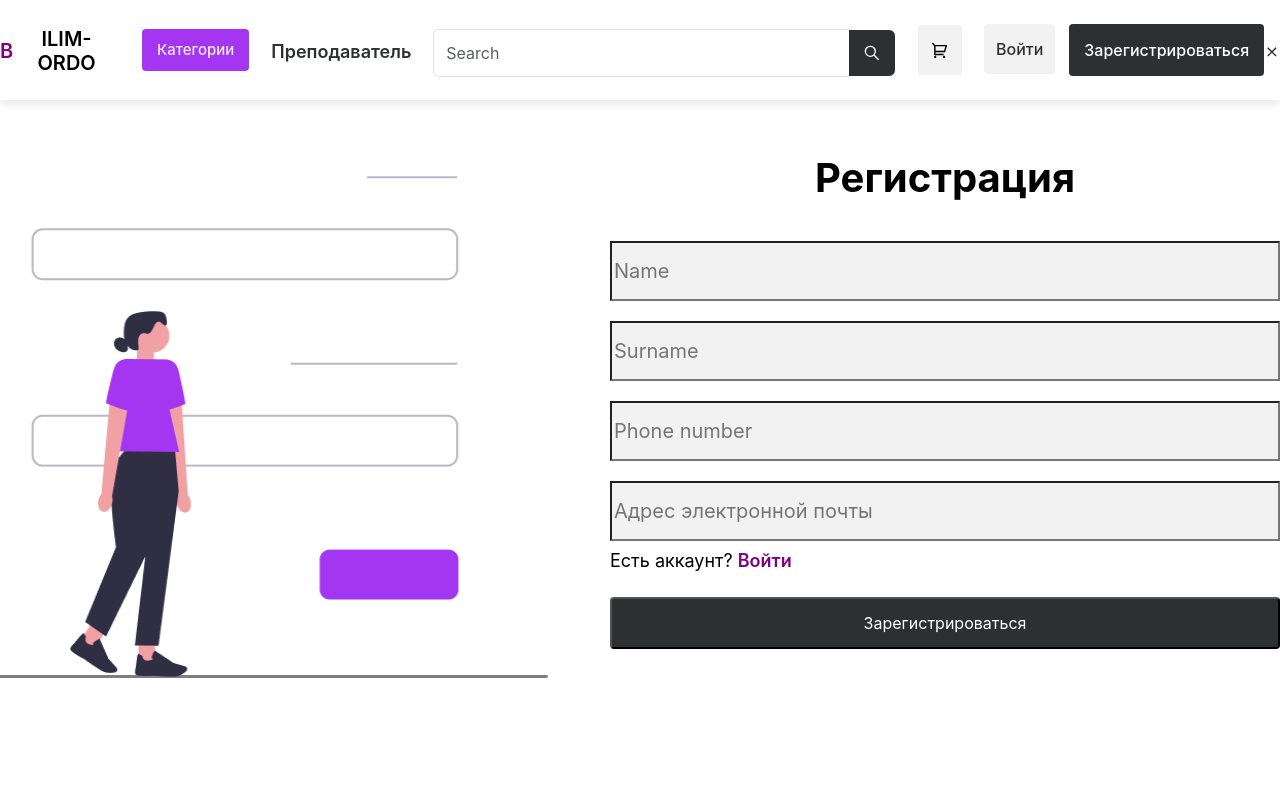
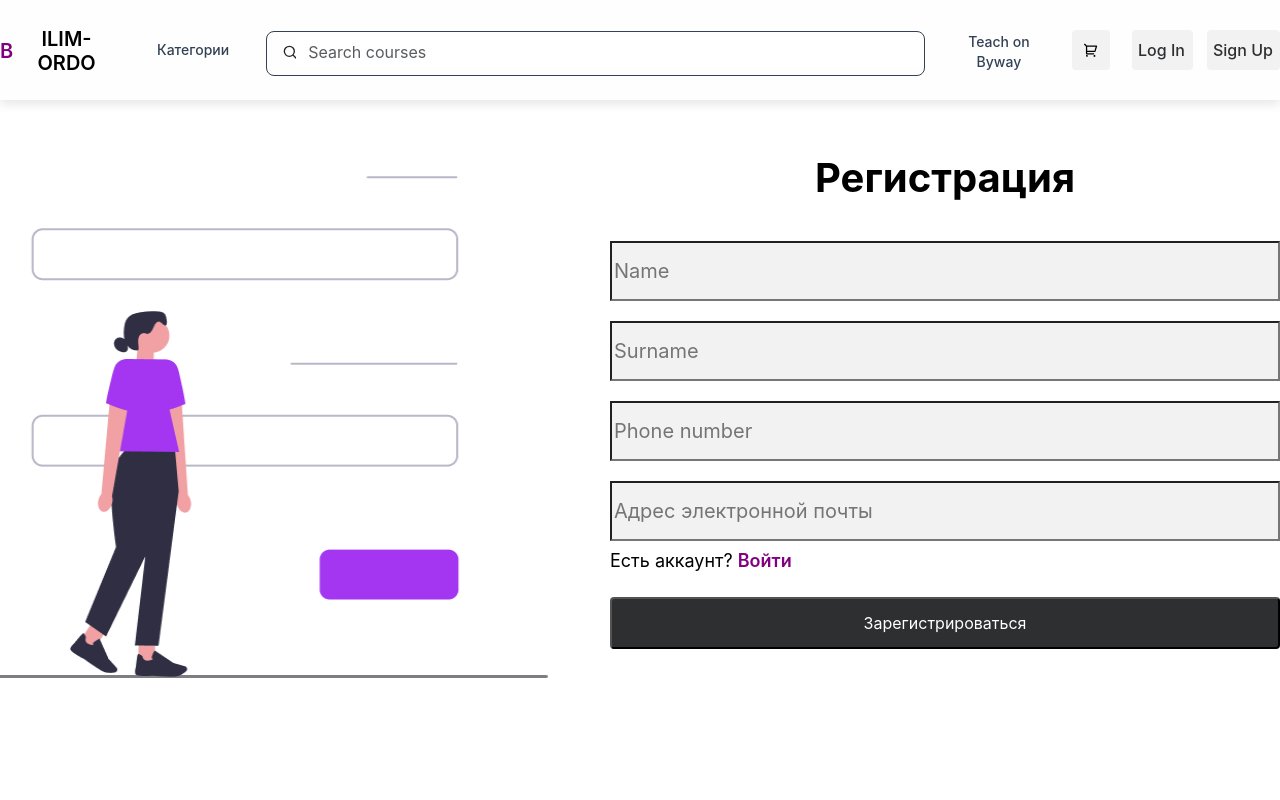
Before and after one commit to okurmenpro/bilim-ordo-frontend, a React (Create React App) app: page /signup in a window 1280 px wide. Shown: the top 800 px of the page. Built offline with nearby package versions, Linux system fonts and the light colour scheme.

Commit message:
HeaderNew

```diff
--- a/src/components/Dropdown/dropdown.css
+++ b/src/components/Dropdown/dropdown.css
@@ -19,16 +19,25 @@
   cursor: pointer;
   padding: 10px 15px 10px 15px;
   border-radius: 4px;
-    background: #A435F0;
   text-align: center;
-    color: #EFEFFF;
+  color: #efefff;
   border: none;
   font-size: 15px;
   cursor: pointer;
+
+  color: rgb(51, 65, 85);
+  font-family: Inter;
+  font-size: 14px;
+  font-weight: 500;
+  line-height: 20px;
+  letter-spacing: 0%;
+  text-align: left;
 }
 
 .cate-btn:hover {
   background: #a433efe5;
+  transition: 0.3s ease;
+  color: white;
 }
 
 .submenu {
@@ -111,7 +120,6 @@
 
 .submenu .menu-item.active {
   color: rgb(89, 27, 212);
-
 }
 
 .subsubmenu .menu-item.active {
--- a/src/components/Header/Header.scss
+++ b/src/components/Header/Header.scss
@@ -8,8 +8,6 @@
   background-color: #fefefe;
   position: fixed;
   z-index: 999;
-
-
 }
 
 .head {
@@ -22,7 +20,6 @@
   width: 100%;
   max-width: 1280px;
   margin: 0 auto;
-
 }
 
 .bilim {
@@ -49,8 +46,6 @@ a {
   padding-bottom: 20px;
   text-decoration: none;
 }
-
-
 
 .buttons {
   display: flex;
@@ -87,11 +82,15 @@ a {
 }
 
 .teacher-page {
+  width: 200px;
   p {
-    font-size: 18px;
-    font-weight: 600;
-    line-height: 21.09px;
-    color: #2D2F31;
+    color: rgb(51, 65, 85);
+    font-family: Inter;
+    font-size: 14px;
+    font-weight: 500;
+    line-height: 20px;
+    letter-spacing: 0%;
+    text-align: center;
     cursor: pointer;
   }
 }
@@ -103,13 +102,26 @@ a {
   margin-top: 22px;
 
   button {
-    margin-left: 0;
-    border-radius: 0px 7px 7px 0px;
+    width: 50px;
+    height: 40px;
+    border: none;
+    margin-left: -1px;
   }
 
   input {
-    height: 48px;
-    margin-right: 0;
+    border: none;
+    width: 200px;
+    margin-top: 5px;
+    margin-left: -20px;
+    height: 30px;
+  }
+
+  .input-group {
+    width: 640px;
+    height: 45px;
+    box-sizing: border-box;
+    border: 1px solid rgb(51, 65, 85);
+    border-radius: 8px;
   }
 }
 
@@ -117,6 +129,10 @@ a {
   padding: 15px 15px 15px 15px !important;
   margin-top: 0px;
   margin-left: 5px;
+
+  .search-icon {
+    color: black;
+  }
 }
 
 .icon {
@@ -124,32 +140,57 @@ a {
   border-radius: 4px;
 
   .icon__image {
-    width: 120px;
-    height: 50px;
+    width: 73px;
+    height: 40px;
+
     border-radius: 4px;
     background: #f2f2f2;
   }
 }
 
 .sign-up {
-  background: #2d2f31;
-  color: #ffffff !important;
+  width: 73px;
+  height: 40px;
+  box-sizing: border-box;
+  border: 1px solid rgb(51, 65, 85);
+  background: #f2f2f2;
+
+  color: rgb(51, 65, 85);
+  font-family: Inter;
+  font-size: 14px;
+  font-weight: 500;
+  line-height: 20px;
   border-radius: 4px;
-  padding: 14px 15px 14px 15px;
+
+  letter-spacing: 0%;
+  text-align: left;
 }
 
 .sign-up:hover {
-  background: gray;
+  background: rgb(51, 65, 85);
+  color: rgba(255, 255, 255, 0.899);
+  transition: 0.3s ease;
 }
 
 .login {
-  padding: 13px 12px;
+  width: 61px;
+  height: 40px;
   background: #f2f2f2;
   border-radius: 4px;
+  box-sizing: border-box;
+  border: 1px solid rgb(51, 65, 85);
+
+  color: rgb(51, 65, 85);
+  font-family: Inter;
+  font-size: 14px;
+  font-weight: 500;
+  line-height: 20px;
+  letter-spacing: 0%;
+  text-align: left;
 }
 
 .login:hover {
-  background: #2d2f319a;
+  background: rgb(51, 65, 85);
   color: rgba(255, 255, 255, 0.899);
   transition: 0.3s ease;
 }
@@ -167,10 +208,6 @@ a {
 .burger-menu {
   display: none;
 }
-
-// .side-menu {
-//   display: flex;
-// }
 
 .close-menu {
   display: flex;
@@ -576,3 +613,9 @@ a {
     width: 100%;
   }
 }
+
+.form-control {
+  border: none !important; /* Убираем границу */
+  box-shadow: none !important; /* Убираем тень */
+  outline: none; /* Убираем обводку при фокусе */
+}
--- a/src/components/Header/index.jsx
+++ b/src/components/Header/index.jsx
@@ -5,7 +5,6 @@ import { GrSearch } from "react-icons/gr";
 import { IoSearchOutline } from "react-icons/io5";
 import {
   MdMenu,
-  MdClose,
   MdKeyboardArrowRight,
   MdKeyboardArrowLeft,
   MdLanguage,
@@ -23,31 +22,79 @@ function Header() {
 
   const categories = {
     "Веб-разработка": [
-      "JavaScript", "React JS", "Angular", "CSS", "Next.js", "HTML", "ASP.NET Core", "Node.js", "WordPress"
+      "JavaScript",
+      "React JS",
+      "Angular",
+      "CSS",
+      "Next.js",
+      "HTML",
+      "ASP.NET Core",
+      "Node.js",
+      "WordPress",
     ],
     "Разработка мобильных приложений": [
-      "Google Flutter", "IOS Development", "Android Development", "Dart", "Swift", "Kotlin", "SwiftUI"
+      "Google Flutter",
+      "IOS Development",
+      "Android Development",
+      "Dart",
+      "Swift",
+      "Kotlin",
+      "SwiftUI",
     ],
     "Разработка игр": [
-      "Unreal Engine", "Unity", "Game Development Basics", "C#", "3D Game Development", "Unreal Engine Blueprints"
+      "Unreal Engine",
+      "Unity",
+      "Game Development Basics",
+      "C#",
+      "3D Game Development",
+      "Unreal Engine Blueprints",
     ],
     "Бизнес-анализ и Business Intelligence": [
-      "Microsoft Power BI", "SQL", "Data Modeling", "Data Analysis", "Business Analysis", "Tableau"
+      "Microsoft Power BI",
+      "SQL",
+      "Data Modeling",
+      "Data Analysis",
+      "Business Analysis",
+      "Tableau",
     ],
     "ИТ-сертификация": [
-      "AWS Certified Cloud Practitioner", "AWS Certified Solution Architect", "CompTIA Security+", "CompTIA A+"
+      "AWS Certified Cloud Practitioner",
+      "AWS Certified Solution Architect",
+      "CompTIA Security+",
+      "CompTIA A+",
     ],
     "Личностные изменения": [
-      "Life Coaching", "NLP", "Personal Growth", "Sound Therapy", "Coaching", "Mindfulness", "CBT"
+      "Life Coaching",
+      "NLP",
+      "Personal Growth",
+      "Sound Therapy",
+      "Coaching",
+      "Mindfulness",
+      "CBT",
     ],
     "Графический дизайн и иллюстрация": [
-      "Graphic Design", "Canva", "Adobe Illustrator", "Adobe Photoshop", "Drawing", "Adobe InDesign"
+      "Graphic Design",
+      "Canva",
+      "Adobe Illustrator",
+      "Adobe Photoshop",
+      "Drawing",
+      "Adobe InDesign",
     ],
     "Цифровой маркетинг": [
-      "Digital Marketing", "Marketing Strategy", "Social Media Marketing", "Internet Marketing", "Copywriting"
+      "Digital Marketing",
+      "Marketing Strategy",
+      "Social Media Marketing",
+      "Internet Marketing",
+      "Copywriting",
     ],
     "Все категории": [
-      "Разработка", "Бизнес", "Финансы и бухгалтерский учет", "ИТ и ПО", "Личностный рост", "Дизайн", "Маркетинг"
+      "Разработка",
+      "Бизнес",
+      "Финансы и бухгалтерский учет",
+      "ИТ и ПО",
+      "Личностный рост",
+      "Дизайн",
+      "Маркетинг",
     ],
   };
 
@@ -94,39 +141,37 @@ function Header() {
       <header className="head">
         <div className="logo">
           <NavLink to="/">
-            <h2 className='bilim'><p className="B">B</p>ILIM-ORDO</h2>
+            <h2 className="bilim">
+              <p className="B">B</p>ILIM-ORDO
+            </h2>
           </NavLink>
         </div>
 
-        {/* Dropdown Component */}
         <Dropdown id="dropdowns" />
 
-        {/* Search Input */}
-
-        <div className="teacher-page">
-          <NavLink to={"/teacherpage"}>
-            <p>Преподаватель</p>
-          </NavLink>
-        </div>
         <div id="search">
           <div className="input-group mb-3">
+            <div className="input-group-append">
+              <button className="button-search">
+                <GrSearch className="search-icon" />
+              </button>
+            </div>
             <input
               className="form-control"
-              placeholder="Search"
+              placeholder="Search courses"
               style={{ width: inputWidth }}
               aria-label="Search"
               aria-describedby="basic-addon2"
             />
-            <div className="input-group-append">
-              <button className="btn btn-outline-secondary">
-                <GrSearch />
-              </button>
-            </div>
           </div>
         </div>
+        <div className="teacher-page">
+          <NavLink to={"/teacherpage"}>
+            <p>Teach on Byway</p>
+          </NavLink>
+        </div>
 
-        {/* Cart Icon */}
-        <NavLink to='/basket'>
+        <NavLink to="/basket">
           <div className="icon">
             <img className="icon__image" src={cart} alt="Cart" />
             {cartItems.length > 0 && (
@@ -135,23 +180,18 @@ function Header() {
           </div>
         </NavLink>
 
-        {/* Login and Signup Buttons */}
         <div className="buttons">
           <NavLink to="/signup">
-            <button className="login">Войти</button>
+            <button className="login">Log In</button>
           </NavLink>
           <NavLink to="/login">
-            <button className="sign-up">Зарегистрироваться</button>
+            <button className="sign-up">Sign Up</button>
           </NavLink>
         </div>
 
-        {/* Burger Menu for Mobile */}
-        {isMobile && (
-          <MdMenu className="burger-menu" onClick={toggleMenu} />
-        )}
+        {isMobile && <MdMenu className="burger-menu" onClick={toggleMenu} />}
       </header>
 
-      {/* Side Menu (Mobile) */}
       <div
         className={`side-menu ${isMenuOpen ? "open" : ""}`}
         onScroll={handleMenuScroll}
@@ -172,24 +212,26 @@ function Header() {
             </div>
             <ul>
               {categories[selectedCategory].map((sub) => (
-                <li key={sub} className="subcategory-item">{sub}</li>
+                <li key={sub} className="subcategory-item">
+                  {sub}
+                </li>
               ))}
             </ul>
           </div>
         ) : (
           <div className="menu-options">
             <div className="close-place">
-              <NavLink to="/login" className="sidebar-link">Войти</NavLink>
-              <div className="close-icon-container" onClick={toggleMenu}>
-                <MdClose className="close-icon" />
-              </div>
+              <NavLink to="/login" className="sidebar-link">
+                Войти
+              </NavLink>
             </div>
 
             <div className="divider" />
-            <NavLink to="/signup" className="sidebar-link">Регистрация</NavLink>
+            <NavLink to="/signup" className="sidebar-link">
+              Регистрация
+            </NavLink>
             <div className="lines" />
 
-            {/* Popular Categories for Mobile */}
             {isMobile && (
               <div className="popular-categories">
                 <h3>Самые популярные</h3>
@@ -206,14 +248,12 @@ function Header() {
                 </div>
                 <div className="lines" />
 
-                {/* Additional Links */}
                 <h3>Другие предложения Udemy</h3>
                 <h4>Bilim Ordo Business</h4>
                 <h4>Скачать приложение</h4>
                 <h4>Пригласить друзей</h4>
                 <h4>Справка и поддержка</h4>
 
-                {/* Language Selector */}
                 <div className="buttonLanguage">
                   <MdLanguage className="language-icon" />
                   <button>Русский</button>
```
Lines whose indentation alone changed are shown as unchanged.
